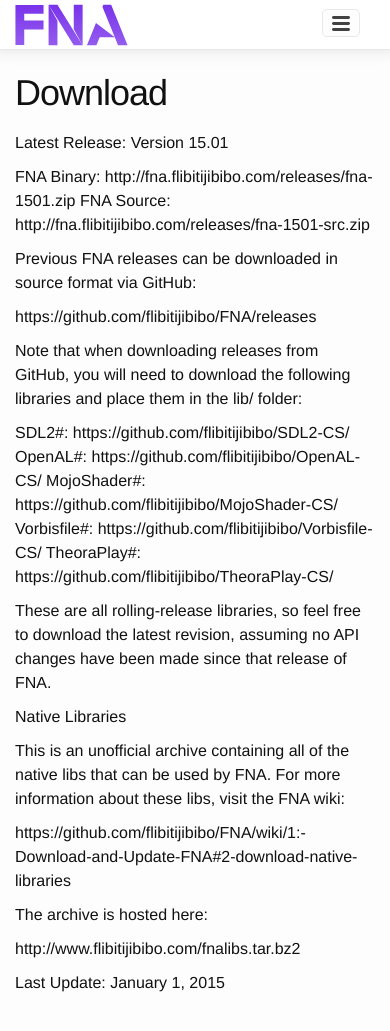
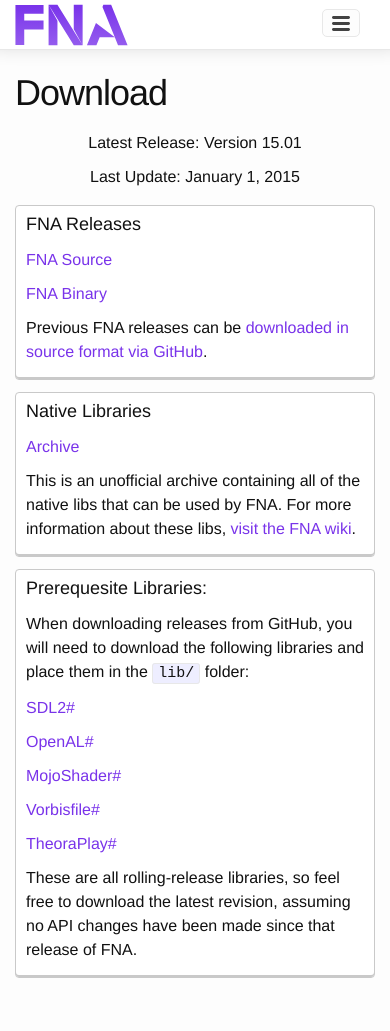
Before and after one commit to FNA-XNA/fna-xna.github.io, a Jekyll site: the page built from download.html, in a window 390 px wide and 1055 px high. Shown: the top 1031 px of the window. Built offline with Jekyll 4.4.1, drawn with Linux system fonts in a browser that asks for light colours; nearby versions of some CDN libraries.

Commit message:
Styling Download page

```diff
--- a/_sass/_layout.scss
+++ b/_sass/_layout.scss
@@ -133,7 +133,7 @@
  */
 .page-content {
   max-width: calc(#{$content-width} + 300px);
-  padding: $spacing-unit 0;
+  padding: $spacing-unit 0 10px 0;
   display: -webkit-flex;
   display: flex;
   -webkit-flex-flow: row nowrap;
@@ -208,7 +208,6 @@
 }
 
 .post-content {
-  margin-bottom: $spacing-unit;
 
   h2 {
     font-size: 32px;
--- a/_sass/pages.scss
+++ b/_sass/pages.scss
@@ -1,7 +1,62 @@
 .license {
   background-color: #eef;
+  border-radius: 2px;
+  font: 400 16px/1.5em monospace;
+  margin-bottom: 30px;
+  padding: 8px 12px;
+}
+
+#download-masthead {
+  display: flex;
+  flex: 1;
+  max-height: 600px;
+  flex-flow: column wrap;
+
+  @media all and (max-width: 1000px) {
+    max-height: 5000px;
+    flex-flow: column nowrap;
+  }
+}
+
+.download-container {
+  width: calc(50% - 12px);
+  margin: 6px;
+  padding: 10px 15px 5px;
+  background-color: #fff;
+  border: 1px solid #c9c9c9;
   border-radius: 4px;
-  font: 400 16px/1.5em monospace;
-  padding: 8px 12px;
-  margin-bottom: 30px;
+  box-shadow: inset 0px -2px 0px #c9c9c9;
+
+  h4 {
+    font-weight: 500;
+    margin: 0;
+    margin-bottom: 10px;
+    padding: 0;
+  }
+
+  @media all and (max-width: 1000px) {
+    width: 100%;
+    padding: 5px 10px;
+    margin: 6px 0px;
+  }
+
+  p.bold {
+    font-weight: 500;
+  }
 }
+
+#download-release-container {
+  text-align: center;
+  font-weight: 400;
+  height: auto;
+  width: 100%;
+
+  p {
+    display: inline-block;
+    width: calc(50% - 10px);
+
+    @media all and (max-width: 600px) {
+      width: 100%;
+    }
+  }
+}
--- /dev/null
+++ b/download.html
@@ -0,0 +1,51 @@
+---
+layout: page
+title: Download
+permalink: /download/
+---
+
+<div id="download-release-container">
+  <p>Latest Release: Version 15.01
+  <p>Last Update: January 1, 2015
+</div>
+
+<div id="download-masthead">
+  <div class="download-container">
+    <h4>FNA Releases</h4>
+
+    <p class="bold"><a href="http://fna.flibitijibibo.com/releases/fna-1501-src.zip">FNA Source</a>
+
+    <p class="bold"><a href="http://fna.flibitijibibo.com/releases/fna-1501.zip)">FNA Binary</a>
+
+    <p>Previous FNA releases can be <a href="https://github.com/flibitijibibo/FNA/releases">downloaded in source format via GitHub</a>.
+  </div>
+
+
+  <div class="download-container">
+    <h4>Native Libraries</h4>
+
+    <p class="bold"><a href="http://www.flibitijibibo.com/fnalibs.tar.bz2">Archive</a>
+
+    <p>This is an unofficial archive containing all of the native libs that can be used by FNA. For more information about these libs, <a href="
+    https://github.com/flibitijibibo/FNA/wiki/1:-Download-and-Update-FNA#2-download-native-libraries">visit the FNA wiki</a>.
+  </div>
+
+
+  <div class="download-container">
+    <h4>Prerequesite Libraries:</h4>
+
+    <p>When downloading releases from GitHub, you will need to download the following libraries and place them in the <code>lib/</code> folder:
+
+    <p><a href="https://github.com/flibitijibibo/SDL2-CS/">SDL2#</a>
+
+    <p><a href="https://github.com/flibitijibibo/OpenAL-CS/">OpenAL#</a>
+
+    <p><a href="https://github.com/flibitijibibo/MojoShader-CS/">MojoShader#</a>
+
+    <p><a href="https://github.com/flibitijibibo/Vorbisfile-CS/">Vorbisfile#</a>
+
+    <p><a href="https://github.com/flibitijibibo/TheoraPlay-CS/">TheoraPlay#</a>
+
+    <p>These are all rolling-release libraries, so feel free to download the latest revision, assuming no API changes have been made since that release of FNA.</p>
+  </div>
+</div>
--- a/download.md
+++ /dev/null
@@ -1,36 +0,0 @@
----
-layout: page
-title: Download
-permalink: /download/
----
-
-Latest Release: Version 15.01
-
-FNA Binary: http://fna.flibitijibibo.com/releases/fna-1501.zip
-FNA Source: http://fna.flibitijibibo.com/releases/fna-1501-src.zip
-
-Previous FNA releases can be downloaded in source format via GitHub:
-
-https://github.com/flibitijibibo/FNA/releases
-
-Note that when downloading releases from GitHub, you will need to download the following libraries and place them in the lib/ folder:
-
-SDL2#: https://github.com/flibitijibibo/SDL2-CS/
-OpenAL#: https://github.com/flibitijibibo/OpenAL-CS/
-MojoShader#: https://github.com/flibitijibibo/MojoShader-CS/
-Vorbisfile#: https://github.com/flibitijibibo/Vorbisfile-CS/
-TheoraPlay#: https://github.com/flibitijibibo/TheoraPlay-CS/
-
-These are all rolling-release libraries, so feel free to download the latest revision, assuming no API changes have been made since that release of FNA.
-
-Native Libraries
-
-This is an unofficial archive containing all of the native libs that can be used by FNA. For more information about these libs, visit the FNA wiki:
-
-https://github.com/flibitijibibo/FNA/wiki/1:-Download-and-Update-FNA#2-download-native-libraries
-
-The archive is hosted here:
-
-http://www.flibitijibibo.com/fnalibs.tar.bz2
-
-Last Update: January 1, 2015
```
